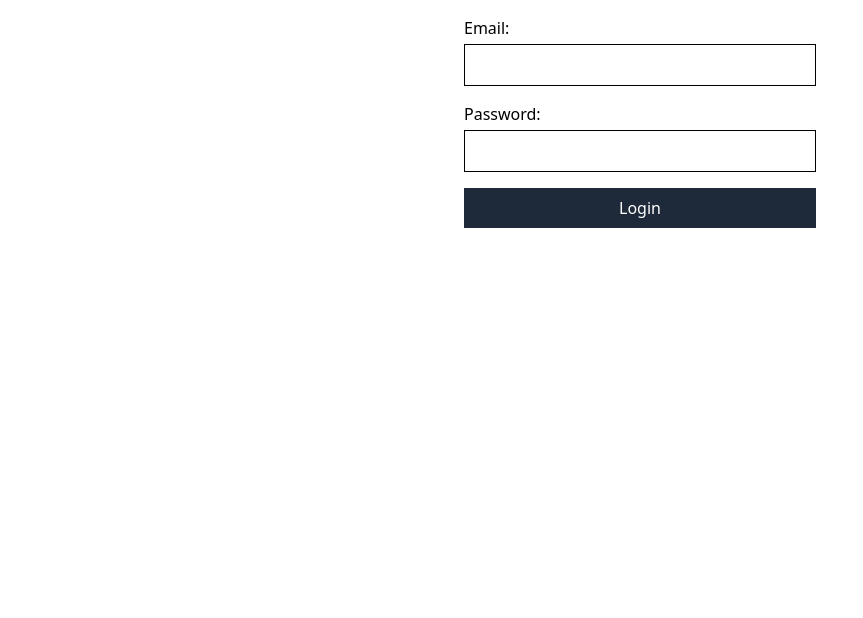
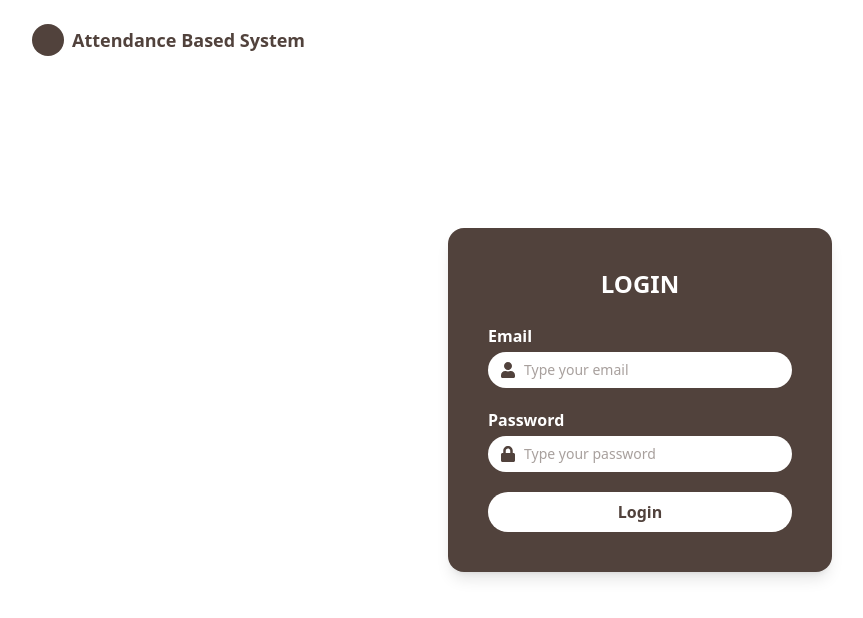
Before and after one commit to Smiruu/Attendance_Embed, a React (Vite) app in the folder client/: page / in a window 1280 px wide. Shown: the top 618 px of the page, without its empty margins (0-863 px from the left). Built offline with nearby package versions, Linux system fonts and the light colour scheme; no server answers.

Commit message:
login screen, organize folders

```diff
--- a/client/package.json
+++ b/client/package.json
@@ -13,6 +13,7 @@
     "axios": "^1.12.2",
     "react": "^19.1.1",
     "react-dom": "^19.1.1",
+    "react-icons": "^5.5.0",
     "react-router-dom": "^7.9.1"
   },
   "devDependencies": {
--- a/client/src/components/LoginForm.jsx
+++ /dev/null
@@ -1,61 +0,0 @@
-import { useState } from "react";
-import { useAuthProvider } from "../context/authContext";
-
-export default function LoginForm({ error, loading }) {
-
-    const{login} = useAuthProvider();
-  const [formData, setFormData] = useState({
-    email: "",
-    password: "",
-  });
-
-  const handleChange = (e) => {
-    setFormData({
-      ...formData,
-      [e.target.name]: e.target.value,
-    });
-  };
-
-  const handleSubmit = async (e) => {
-    console.log(formData)
-    e.preventDefault();
-    await login(formData.email, formData.password);
-  };
-
-  return (
-    <form onSubmit={handleSubmit} className="max-w-sm mx-auto p-4">
-      <div className="mb-4">
-        <label className="block text-black mb-1">Email:</label>
-        <input
-          type="email"
-          name="email"
-          value={formData.email}
-          onChange={handleChange}
-          required
-          className="w-full border p-2 text-black"
-        />
-      </div>
-
-      <div className="mb-4">
-        <label className="block text-black mb-1">Password:</label>
-        <input
-          type="password"
-          name="password"
-          value={formData.password}
-          onChange={handleChange}
-          required
-          className="w-full border p-2 text-black"
-        />
-      </div>
-
-      {error && <p className="text-red-500 mb-2">{error}</p>}
-
-      <button
-        type="submit"
-        className="w-full bg-gray-800 text-white p-2 hover:bg-gray-900"
-      >
-        Login
-      </button>
-    </form>
-  );
-}
--- a/client/src/components/AttendanceComponent.jsx
+++ b/client/src/components/dashboard/AttendanceComponent.jsx
@@ -1,5 +1,5 @@
 import React from "react";
-import useAttendanceData from "../hooks/useAttendanceData";
+import useAttendanceData from "../../hooks/useAttendanceData";
 
 const AttendanceComponent = () => {
   const { attendance, addAttendance } = useAttendanceData();
--- a/client/src/components/CalendarComponent.jsx
+++ b/client/src/components/dashboard/CalendarComponent.jsx
@@ -1,6 +1,6 @@
 // src/components/Calendar.jsx
 import React from "react";
-import useCalendarHook from "../hooks/useCalendarHook.jsx";
+import useCalendarHook from "../../hooks/useCalendarHook.jsx";
 
 const Calendar = () => {
   const {
--- a/client/src/components/ClassesComponent.jsx
+++ b/client/src/components/dashboard/ClassesComponent.jsx
@@ -1,5 +1,5 @@
 import React from "react";
-import { useClasses } from "../hooks/useClasses";
+import { useClasses } from "../../hooks/useClasses";
 
 function ClassesComponent() {
   const classes = useClasses();
--- /dev/null
+++ b/client/src/components/login/LoginForm.jsx
@@ -0,0 +1,89 @@
+import { useState } from "react";
+import { useAuthProvider } from "../../context/authContext";
+import { FaUser, FaLock } from "react-icons/fa";
+
+export default function LoginForm({ error, loading }) {
+
+    const{login} = useAuthProvider();
+  const [formData, setFormData] = useState({
+    email: "",
+    password: "",
+  });
+
+  const handleChange = (e) => {
+    setFormData({
+      ...formData,
+      [e.target.name]: e.target.value,
+    });
+  };
+
+  const handleSubmit = async (e) => {
+    console.log(formData)
+    e.preventDefault();
+    await login(formData.email, formData.password);
+  };
+
+  return (
+    <div className="flex items-center justify-center min-h-screen bg-white">
+      {/*title upper left*/}
+      <div className="absolute top-6 left-8 flex items-center space-x-2">
+        <div className="w-8 h-8 rounded-full bg-[#51423C]" />
+        <h1 className="text-[#51423C] font-bold text-lg">
+          Attendance Based System
+        </h1>
+      </div>
+
+      {/*login card*/}
+      <div className="bg-[#51423C] text-white rounded-2xl shadow-lg p-10 w-96">
+        <h2 className="text-2xl font-extrabold text-center mb-6"> LOGIN </h2>
+
+    <form onSubmit={handleSubmit}>
+          {/*username*/}
+          <div className="mb-5">
+            <label className="block font-semibold mb-1">Email</label>
+            <div className="flex items-center bg-white rounded-full px-3 py-2">
+              <FaUser className="text-[#51423C] mr-2" />
+              <input
+                type="email"
+                name="email"
+                placeholder="Type your email"
+                value={formData.email}
+                onChange={handleChange}
+                required
+                className="flex-1 outline-none text-sm text-[#51423C] bg-transparent"
+              />
+            </div>
+          </div>
+
+          {/*password */}
+          <div className="mb-5">
+            <label className="block font-semibold mb-1">Password</label>
+            <div className="flex items-center bg-white rounded-full px-3 py-2">
+              <FaLock className="text-[#51423C] mr-2" />
+              <input
+                type="password"
+                name="password"
+                placeholder="Type your password"
+                value={formData.password}
+                onChange={handleChange}
+                required
+                className="flex-1 outline-none text-sm text-[#51423C] bg-transparent"
+              />
+            </div>
+          </div>
+
+          {error && <p className="text-red-400 text-sm mb-3">{error}</p>}
+
+          {/*button*/}
+          <button
+            type="submit"
+            disabled={loading}
+            className="w-full bg-white text-[#51423C] font-bold py-2 rounded-full hover:bg-gray-100 transition"
+          >
+            {loading ? "Logging in..." : "Login"}
+          </button>
+        </form>
+      </div>
+    </div>
+  );
+}
--- a/client/src/pages/Dashboard.jsx
+++ b/client/src/pages/Dashboard.jsx
@@ -1,7 +1,7 @@
 import React from "react";
-import Calendar from "../components/CalendarComponent.jsx";
-import AttendanceComponent from "../components/AttendanceComponent.jsx";
-import ClassesComponent from "../components/ClassesComponent.jsx";
+import Calendar from "../components/dashboard/CalendarComponent.jsx";
+import AttendanceComponent from "../components/dashboard/AttendanceComponent.jsx";
+import ClassesComponent from "../components/dashboard/ClassesComponent.jsx";
 
 function Dashboard() {
   return (
--- a/client/src/pages/Login.jsx
+++ b/client/src/pages/Login.jsx
@@ -1,26 +1,21 @@
-import React, { useEffect } from 'react'
-import { useNavigate } from 'react-router-dom'
-import LoginForm from '../components/LoginForm'
+import React, {useEffect} from 'react'
+import {useNavigate} from 'react-router-dom'
+import LoginForm from '../components/login/LoginForm'
 import { useAuthProvider } from '../context/authContext'
 
-const Login = () => {
-  const { access, authLoading, authError, role } = useAuthProvider();
-  const navigate = useNavigate();
 
-  console.log(role)
-  useEffect(() => {
-    if (access && role) {
-      if (role === "professor") {
-        navigate("/dashboard");
-      } else if (role === "admin") {
-        navigate("/admin");
-      }
-    }
-  }, [access, role, navigate]);
-
+const Login = () =>{
+    const{access, loading, error} = useAuthProvider();
+    const navigate = useNavigate();
+    console.log(access)
+    useEffect(()=>{
+        if(access){
+            navigate("/dashboard")
+        }
+    },[navigate, access])
   return (
     <div>
-      <LoginForm error={authError} loading={authLoading} />
+        <LoginForm error={error} loading={loading} />
     </div>
   )
 }
```
Also changed, not shown: 1 other file (tests, documents, lock files or other folders).
